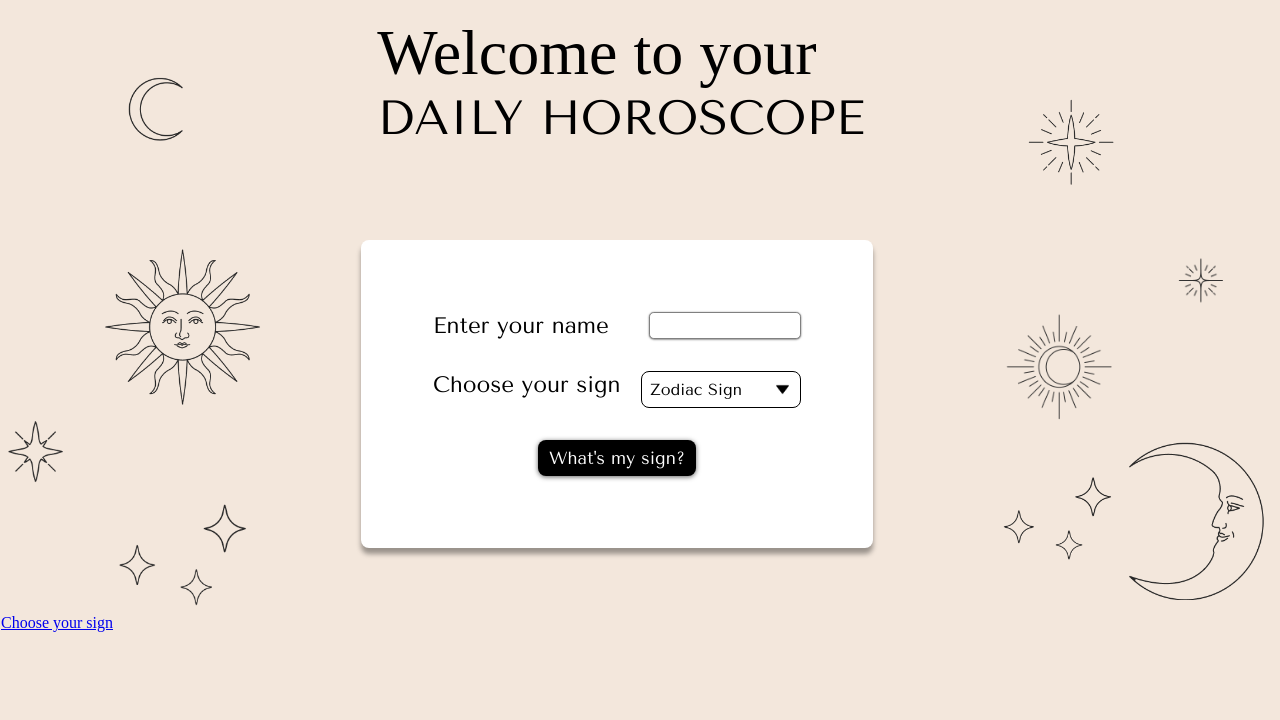
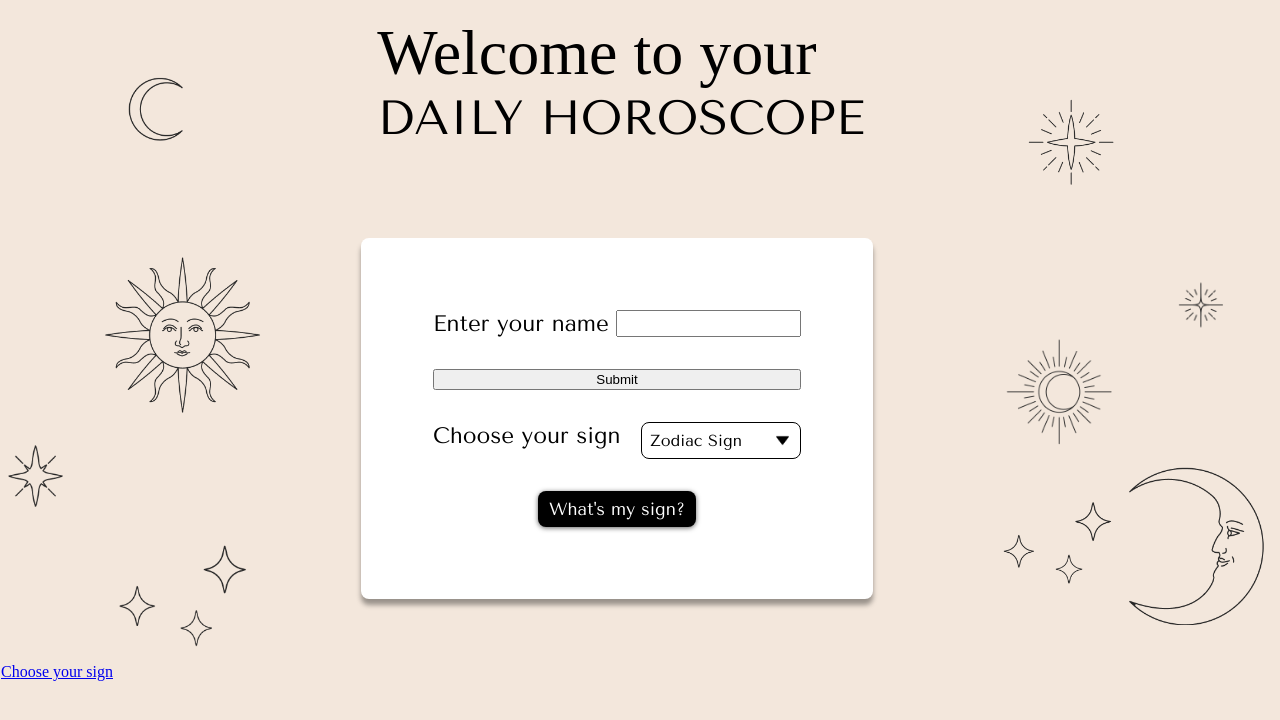
Before and after one commit to ReactFED22G-LMNJ/Horoskop, a React (Vite) app: page / in a window 1280 px wide. Shown: the top 720 px of the page. Built offline with nearby package versions, Linux system fonts and the light colour scheme; a web font is replaced by a local one.

Commit message:
added code to save user's name from input field

```diff
--- a/src/components/FormBox.tsx
+++ b/src/components/FormBox.tsx
@@ -1,3 +1,4 @@
+import { useState } from "react";
 import styled from "styled-components";
 import { device } from "./Breakpoints";
 import ZodiacDropdown from "./DropDown";
@@ -8,7 +9,22 @@ import MoonStar from '/assets/moonstar.png';
 import Sun from '/assets/sun.png';
 import ThreeStars from '/assets/threesmallstars.png';
 
-function FormBox() {
+interface Props {
+  onSubmit: (name: string) => void;
+}
+
+function FormBox({ onSubmit }: Props) {
+    const [name, setName] = useState("");
+
+     const handleChange = (event: React.ChangeEvent<HTMLInputElement>) => {
+        setName(event.target.value);
+  };
+
+  const handleSubmit = (event: React.FormEvent<HTMLFormElement>) => {
+    event.preventDefault();
+    onSubmit(name);
+  };
+
     return(
         <Container>
             <LeftSmallContainer >
@@ -26,11 +42,12 @@ function FormBox() {
             </LeftSmallContainer >
 
             <FormContainer>
-                <Form>
+                <Form onSubmit={handleSubmit}>
                     <EnterYourNameInput>
                         <label>Enter your name</label>
-                        <Input type="text" />
+                        <input type="text" value={name} onChange={handleChange} />
                     </EnterYourNameInput>
+                    <input type="submit" value="Submit" />
                     <ChooseYourSignInput>
                         <label>Choose your sign</label>
                         <ZodiacDropdown label="Zodiac Sign" />
```
